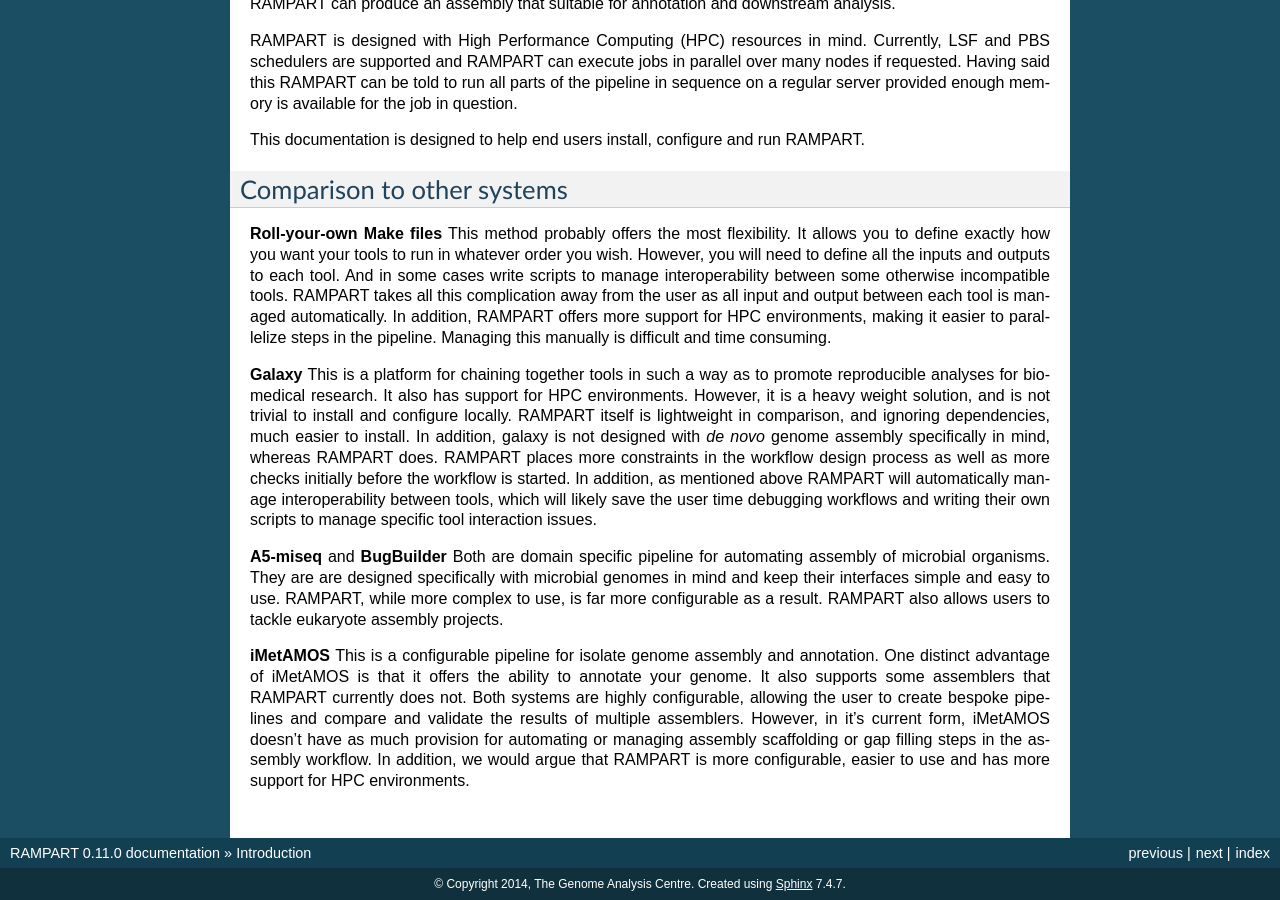
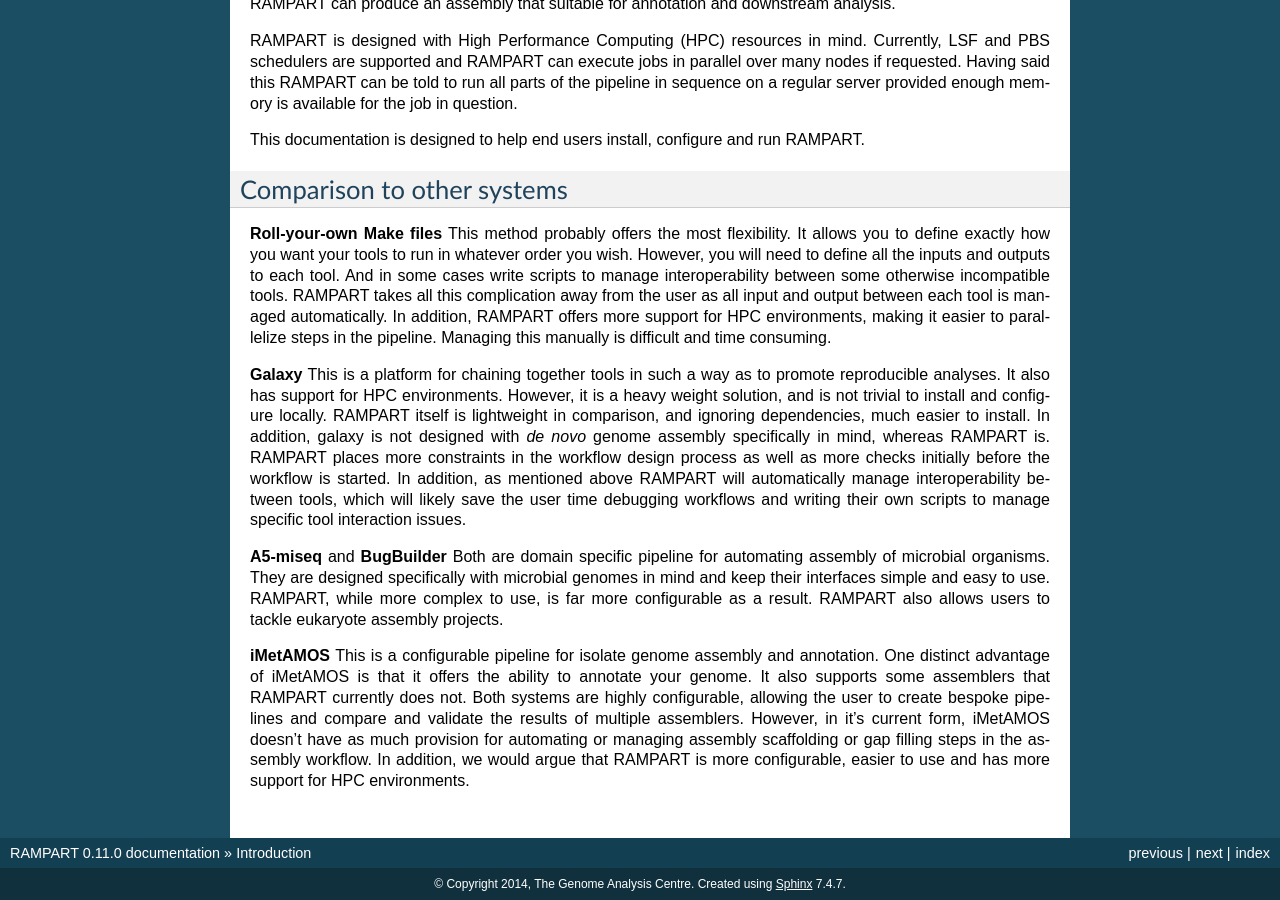
Before and after one commit to TGAC/RAMPART, a Sphinx documentation site: the page built from doc/source/introduction.rst, in a window 1280 px wide and 900 px high, scrolled down 808 px. Built offline with Sphinx 7.4.7, drawn with Linux system fonts in a browser that asks for light colours.

Commit message:
Improvements to wording in the comparison to other systems section of the documentation.

```diff
--- a/doc/source/introduction.rst
+++ b/doc/source/introduction.rst
@@ -57,16 +57,16 @@
 RAMPART offers more support for HPC environments, making it easier to parallelize steps in the pipeline.  Managing this
 manually is difficult and time consuming.
 
-**Galaxy** This is a platform for chaining together tools in such a way as to promote reproducible analyses for biomedical
-research.  It also has support for HPC environments.  However, it is a heavy weight solution, and is not trivial to install
+**Galaxy** This is a platform for chaining together tools in such a way as to promote reproducible analyses.  It also
+has support for HPC environments.  However, it is a heavy weight solution, and is not trivial to install
 and configure locally.  RAMPART itself is lightweight in comparison, and ignoring dependencies, much easier to install.  In
 addition, galaxy is not designed with *de novo* genome assembly specifically in mind, whereas RAMPART
-does.  RAMPART places more constraints in the workflow design process as well as more checks initially before the
+is.  RAMPART places more constraints in the workflow design process as well as more checks initially before the
 workflow is started.  In addition, as mentioned above RAMPART will automatically manage interoperability between tools, which
 will likely save the user time debugging workflows and writing their own scripts to manage specific tool interaction issues.
 
 **A5-miseq** and **BugBuilder** Both are domain specific pipeline for automating assembly of microbial organisms.
-They are are designed specifically with microbial genomes in mind and keep their interfaces simple and easy to use.  RAMPART,
+They are designed specifically with microbial genomes in mind and keep their interfaces simple and easy to use.  RAMPART,
 while more complex to use, is far more configurable as a result.  RAMPART also allows users to tackle eukaryote assembly projects.
 
 **iMetAMOS** This is a configurable pipeline for isolate genome assembly and annotation.  One distinct advantage of iMetAMOS is
```
